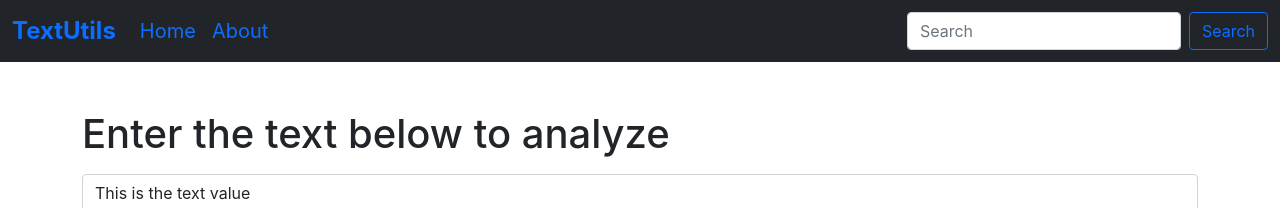
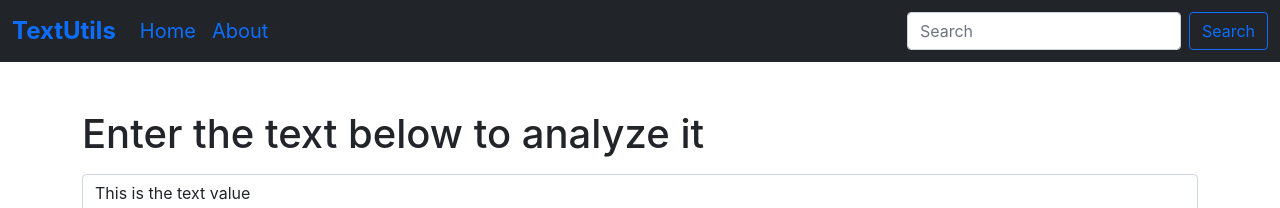
Before and after one commit to Yashcodes/TextUtils-React, a React (Create React App) app: page / in a window 1280 px wide. Shown: the top 208 px of the page. Built offline with nearby package versions, Linux system fonts and the light colour scheme.

Commit message:
Till tut-7 : Props, States and Events | Used a hook : useState

```diff
--- a/src/App.js
+++ b/src/App.js
@@ -7,7 +7,7 @@ function App() {
     <>
       <Navbar title="TextUtils" aboutText="About" />
       <div className="container">
-        <TextForm heading="Enter the text below to analyze" />
+        <TextForm heading="Enter the text below to analyze it" />
       </div>
     </>
   );
```
